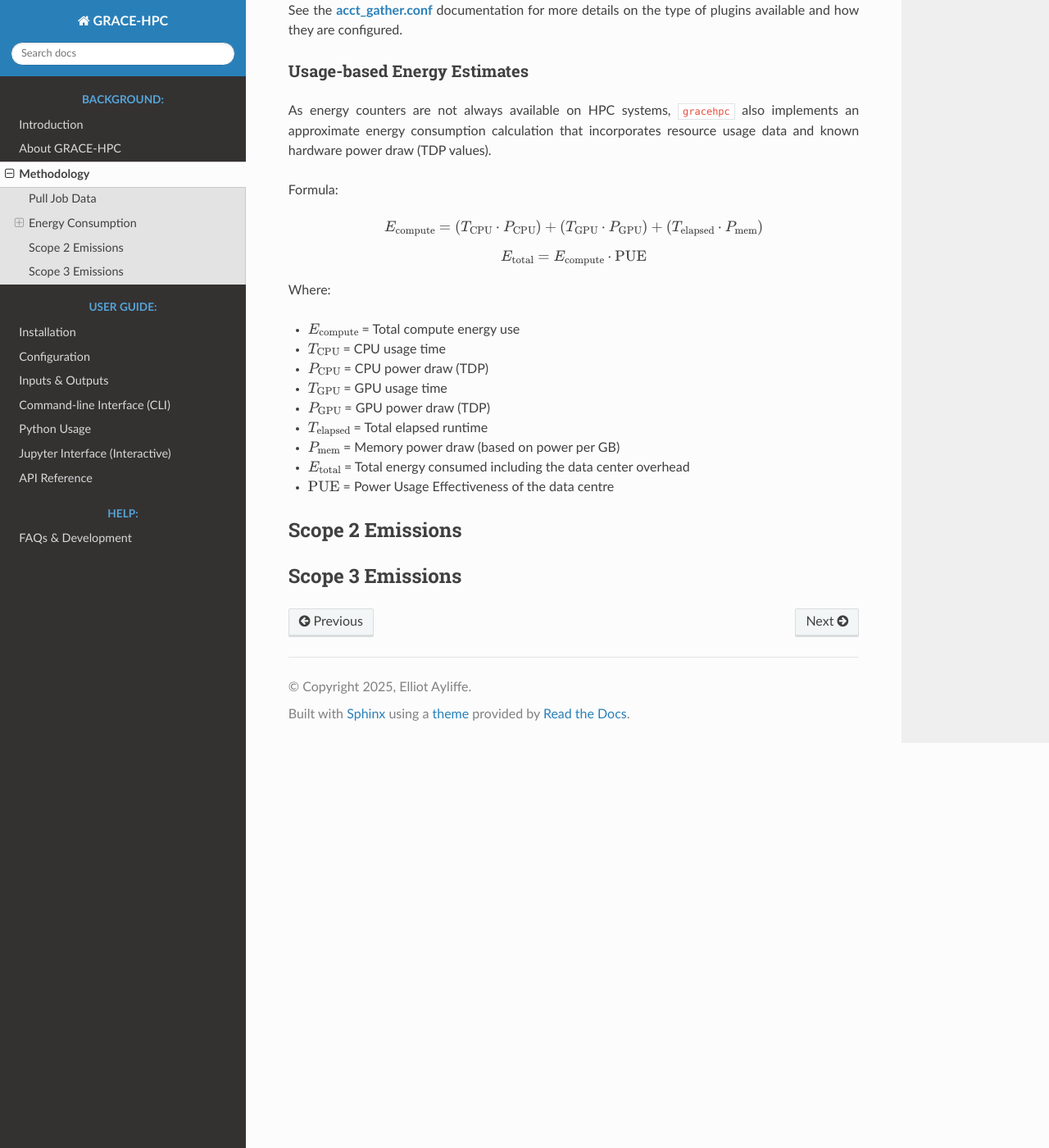
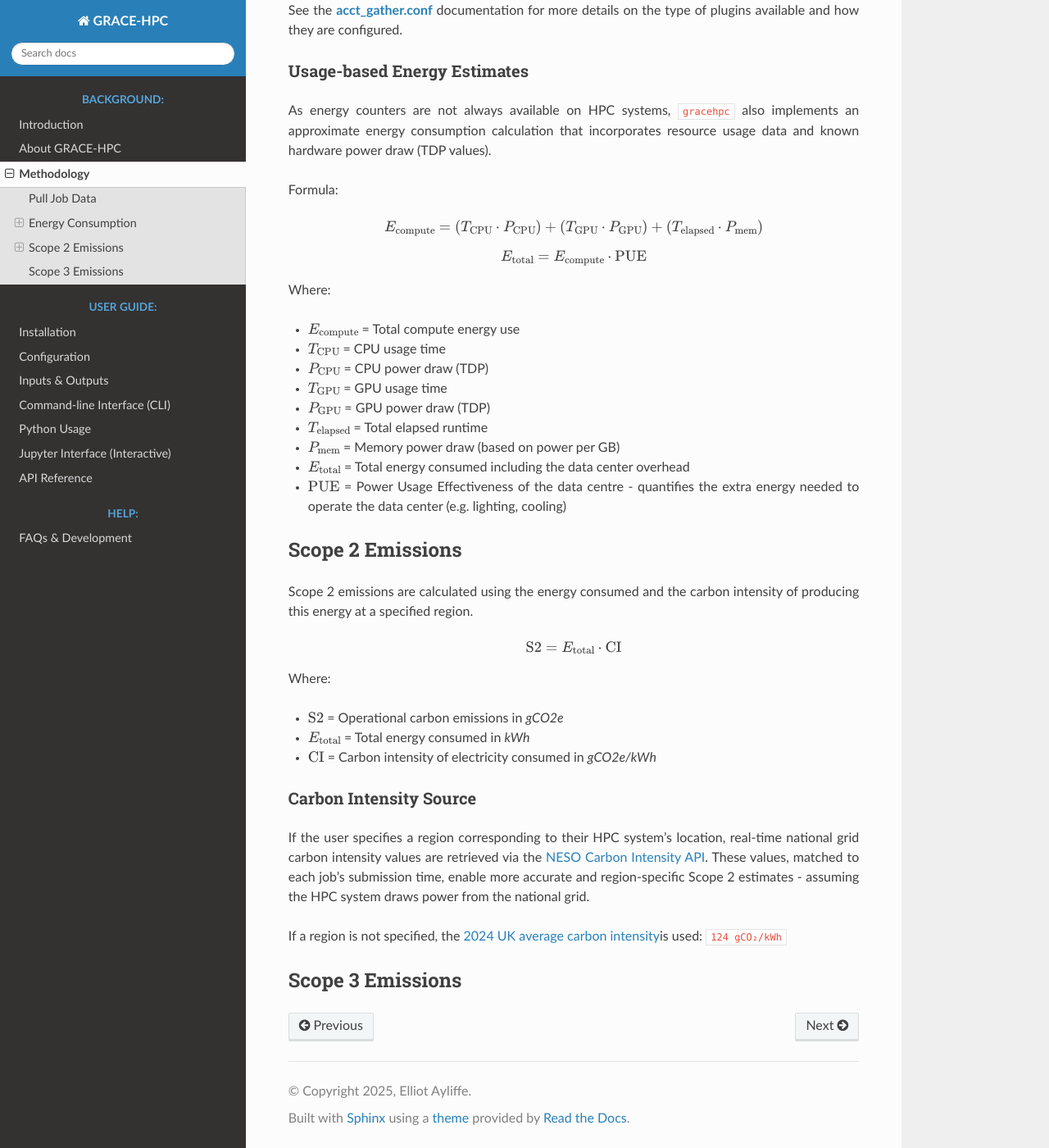
Before and after one commit to Elliot-Ayliffe/GRACE-HPC, a Sphinx documentation site: the page built from docs/methodology.md, in a window 1280 px wide and 1400 px high, scrolled down 858 px. Shown: the whole window at 82% size. Built offline with Sphinx 7.4.7 and the Read the Docs theme 3.1.0, drawn with Linux system fonts in a browser that asks for light colours.

Commit message:
Update methodology.md

```diff
--- a/docs/methodology.md
+++ b/docs/methodology.md
@@ -54,21 +54,30 @@ Where:
 - $T_{\text{elapsed}}$ = Total elapsed runtime
 - $P_{\text{mem}}$ = Memory power draw (based on power per GB)
 - $E_{\text{total}}$ = Total energy consumed including the data center overhead
-- $\text{PUE}$ = Power Usage Effectiveness of the data centre
-
-
-
-
-
-
-
+- $\text{PUE}$ = Power Usage Effectiveness of the data centre - quantifies the extra energy needed to operate the data center (e.g. lighting, cooling)
 
 
 
 
 ## Scope 2 Emissions
 
+Scope 2 emissions are calculated using the energy consumed and the carbon intensity of producing this energy at a specified region.
 
+$$
+\text{S2} = E_{\text{total}} \cdot \text{CI}
+$$
+
+Where:
+
+- $\text{S2}$ = Operational carbon emissions in *gCO2e*
+- $E_{\text{total}}$ = Total energy consumed in *kWh*
+- $\text{CI}$ = Carbon intensity of electricity consumed in *gCO2e/kWh*
+
+#### Carbon Intensity Source
+
+If the user specifies a region corresponding to their HPC system's location,  real-time national grid carbon intensity values are retrieved via the [NESO Carbon Intensity API](https://carbonintensity.org.uk). These values, matched to each job's submission time, enable more accurate and region-specific Scope 2 estimates - assuming the HPC system draws power from the national grid.
+
+If a region is not specified, the [2024 UK average carbon intensity](https://www.carbonbrief.org/analysis-uks-electricity-was-cleanest-ever-in-2024/)is used: `124 gCO₂/kWh`
 
 
 
```
